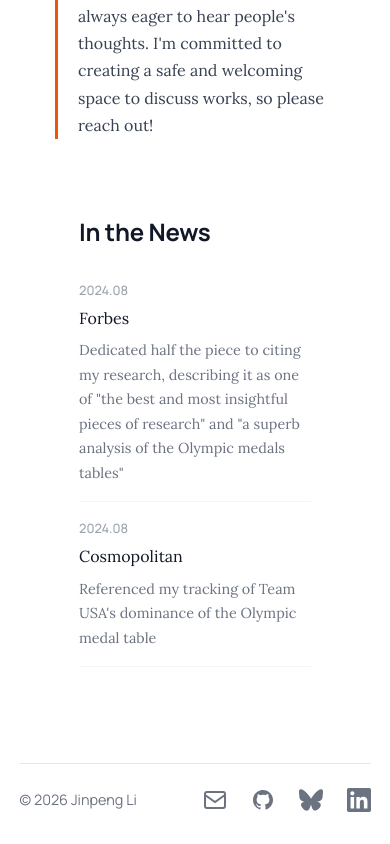
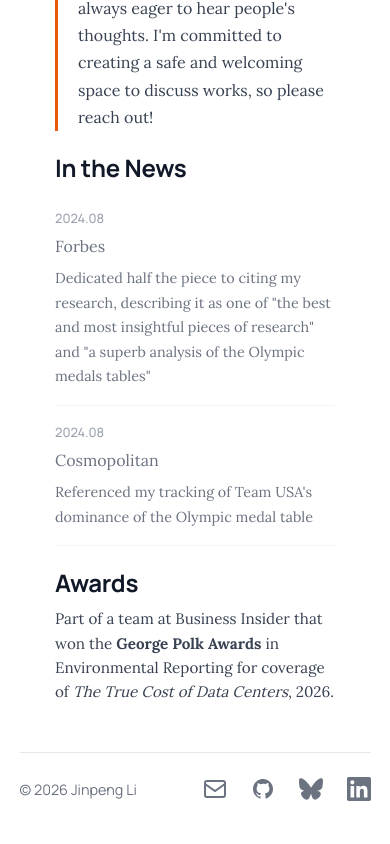
Before and after one commit to itsjpli/JP-portfolio-website, a SvelteKit app: page /about in a window 390 px wide. Shown: the part 2020-2864 px from the top of the page. Built offline with nearby package versions, Linux system fonts and the light colour scheme.

Commit message:
add awards

```diff
--- a/src/routes/about/+page.svelte
+++ b/src/routes/about/+page.svelte
@@ -13,7 +13,8 @@
 			url: 'https://www.cosmopolitan.com/entertainment/tv/a61852264/who-won-the-olympics/'
 		}
 	];
-</script>
+
+	</script>
 
 <svelte:head>
 	<title>About</title>
@@ -83,6 +84,12 @@
 			</tbody>
 		</table>
 	</section>
+
+	<!-- Awards Section -->
+	<section class="awards-section">
+		<h2>Awards</h2>
+		<p class="award-item">Part of a team at Business Insider that won the <a href="https://www.businessinsider.com/business-insider-wins-first-george-polk-award-2026-2" target="_blank" rel="noopener noreferrer"><strong>George Polk Awards</strong></a> in Environmental Reporting for coverage of <em>The True Cost of Data Centers</em>, 2026.</p>
+	</section>
 </div>
 
 <style>
@@ -97,7 +104,7 @@
 		display: grid;
 		grid-template-columns: 300px 1fr;
 		gap: 3rem;
-		margin-bottom: 4rem;
+		margin-bottom: 2rem;
 		align-items: start;
 	}
 
@@ -210,8 +217,8 @@
 	/* Impact Section */
 	.impact-section {
 		background: transparent;
-		padding: 1.5rem 0 0 0;
-		margin-top: 1rem;
+		padding: 1rem 0 0 0;
+		margin-top: 0.5rem;
 	}
 
 	.impact-section h2 {
@@ -219,7 +226,7 @@
 		font-weight: 700;
 		color: #111827;
 		letter-spacing: -0.01em;
-		margin-bottom: 1.5rem;
+		margin-bottom: 1rem;
 	}
 
 	.news-table {
@@ -261,7 +268,7 @@
 	}
 
 	.news-row td {
-		padding: 1.5rem 1.5rem 1.5rem 0;
+		padding: 1rem 1rem 1rem 0;
 		line-height: 1.7;
 		vertical-align: top;
 	}
@@ -279,9 +286,9 @@
 	.col-publication {
 		width: 180px;
 		font-weight: 400;
-		color: #111827;
+		color: #6b7280;
 		font-size: 1.05rem;
-		transition: font-weight 0.1s ease;
+		transition: color 0.2s ease;
 	}
 
 	.col-description {
@@ -290,14 +297,58 @@
 		transition: color 0.2s ease;
 	}
 
+	/* Awards Section */
+	.awards-section {
+		padding: 1rem 0 0 0;
+		margin-top: 0.5rem;
+	}
+
+	.awards-section h2 {
+		font-size: 2rem;
+		font-weight: 700;
+		color: #111827;
+		letter-spacing: -0.01em;
+		margin-bottom: 0.75rem;
+	}
+
+	.award-item {
+		font-size: 1rem;
+		line-height: 1.7;
+		color: #374151;
+		margin: 0;
+	}
+
+	.award-item a {
+		color: inherit;
+		text-decoration: none;
+		transition: color 0.2s ease;
+	}
+
+	.award-item a:hover {
+		color: #F85C03;
+	}
+
 	/* Responsive */
 	@media (max-width: 768px) {
 		.about-container {
 			padding: 1rem;
 		}
 
-		.impact-section h2 {
+		.impact-section h2,
+		.awards-section h2 {
 			font-size: 1.5rem;
+			margin-bottom: 0.5rem;
+		}
+
+		.impact-section,
+		.awards-section {
+			padding: 0;
+			margin-top: 1rem;
+		}
+
+		.award-item {
+			font-size: 0.95rem;
+			line-height: 1.6;
 		}
 
 		.news-table thead {
@@ -338,9 +389,10 @@
 
 		.intro-section {
 			grid-template-columns: 1fr;
-			gap: 2rem;
-			margin-bottom: 2rem;
+			gap: 1.5rem;
+			margin-bottom: 1rem;
 		}
+
 
 		.photo {
 			width: 100%;
@@ -361,14 +413,12 @@
 			margin-bottom: 1.25rem;
 		}
 
-		.contact-section,
-		.impact-section {
+		.contact-section {
 			padding: 1.5rem;
 			margin-bottom: 1.5rem;
 		}
 
-		.contact-section h2,
-		.impact-section h2 {
+		.contact-section h2 {
 			font-size: 1.5rem;
 			margin-bottom: 1rem;
 		}
```
